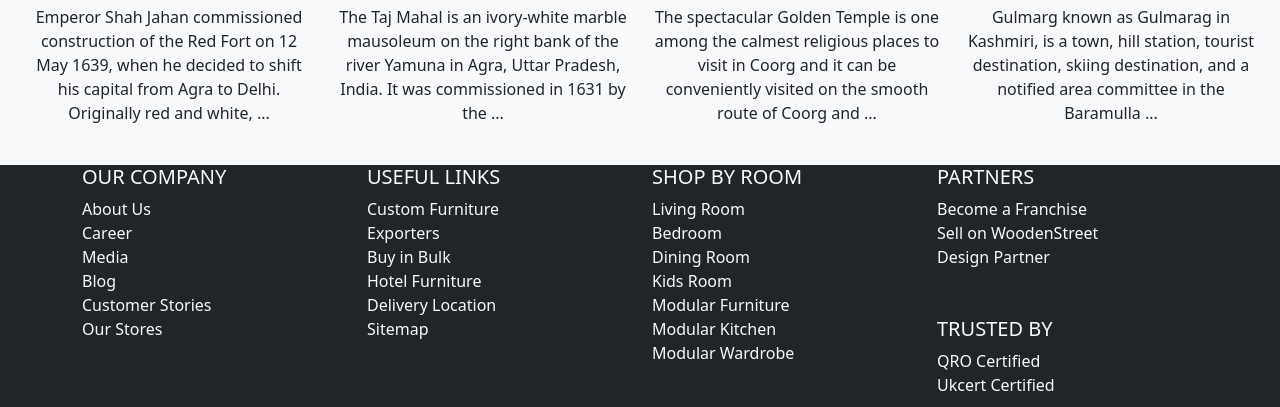
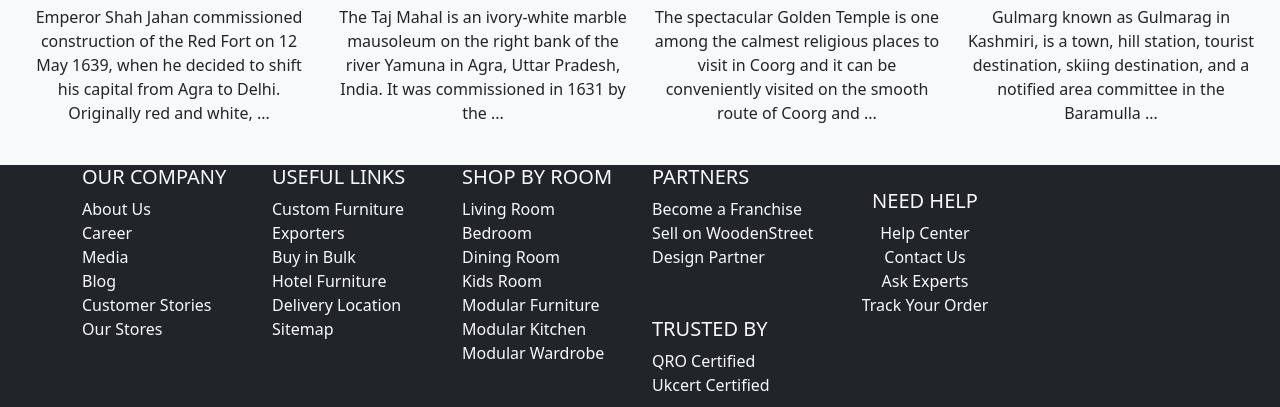
Before and after one commit to shameemts/travel-blog, a plain HTML site: page index.html in a window 1280 px wide. Shown: the part 2005-2412 px from the top of the page. Drawn offline with nearby package versions, Linux system fonts and the light colour scheme; a web font is replaced by a local one.

Commit message:
footer div changed

```diff
--- a/index.html
+++ b/index.html
@@ -215,7 +215,7 @@
   <footer class="bg-dark text-light">
     <div class="container">
       <div class="row text-center text-md-start">
-        <div class="col-md-3 mb-4">
+        <div class="col-md-2 mb-4">
           <h5>OUR COMPANY</h5>
           <ul class="list-unstyled">
             <li>About Us</li>
@@ -226,7 +226,7 @@
             <li>Our Stores</li>
           </ul>
         </div>
-        <div class="col-md-3 mb-4">
+        <div class="col-md-2 mb-4">
           <h5>USEFUL LINKS</h5>
           <ul class="list-unstyled">
             <li>Custom Furniture</li>
@@ -237,7 +237,7 @@
             <li>Sitemap</li>
           </ul>
         </div>
-        <div class="col-md-3 mb-4">
+        <div class="col-md-2 mb-4">
           <h5>SHOP BY ROOM</h5>
           <ul class="list-unstyled">
             <li>Living Room</li>
@@ -249,7 +249,7 @@
             <li>Modular Wardrobe</li>
           </ul>
         </div>
-        <div class="col-md-3 mb-4">
+        <div class="col-md-2 mb-4">
           <h5>PARTNERS</h5>
           <ul class="list-unstyled">
             <li>Become a Franchise</li>
@@ -266,7 +266,7 @@
             <img src="https://th.bing.com/th/id/OIP.ABdce3y8y81UqoFIATo2WgHaFT?w=202&h=144&c=7&r=0&o=5&dpr=1.3&pid=1.7" width="50px" alt="Certification Logo">
           </div>
         </div>
-        <div class="col-12 text-center mt-4">
+        <div class="col-md-2 text-center mt-4">
           <h5>NEED HELP</h5>
           <ul class="list-unstyled">
             <li>Help Center</li>
```
